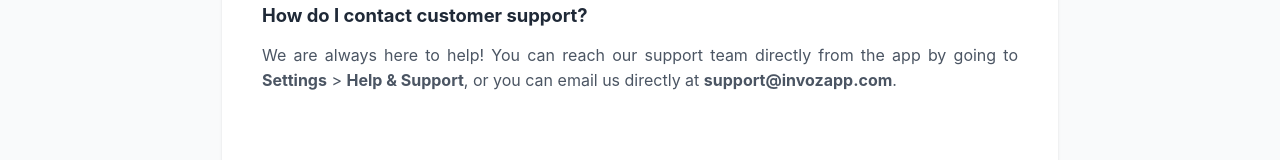
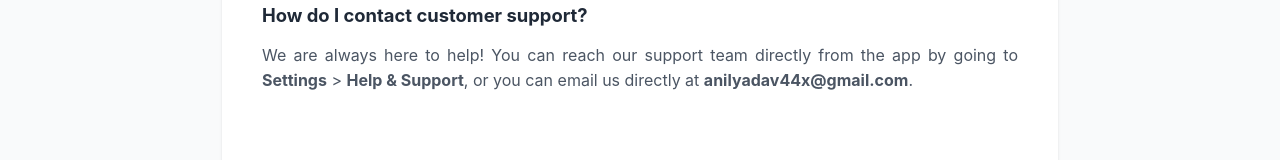
Before and after one commit to anil-s-yadav/real_invoice, a React (Vite) app in the folder website/: page / in a window 1280 px wide. Shown: the part 2996-3156 px from the top of the page. Built offline with nearby package versions, Linux system fonts and the light colour scheme.

Commit message:
chore: Updated support email to anilyadav44x@gmail.com across all web pages and app settings

```diff
--- a/website/src/pages/DataDeletion.jsx
+++ b/website/src/pages/DataDeletion.jsx
@@ -27,7 +27,7 @@
         <h2>Option 2: Email Request</h2>
         <p>If you no longer have access to the app, you can request data deletion by contacting our support team:</p>
         <ul>
-          <li>Send an email to <strong>support@invozapp.com</strong> from the email address associated with your account.</li>
+          <li>Send an email to <strong>anilyadav44x@gmail.com</strong> from the email address associated with your account.</li>
           <li>Use the subject line: "Account Deletion Request".</li>
           <li>Our team will process your request and permanently delete your data within 7 business days.</li>
         </ul>
--- a/website/src/pages/Faqs.jsx
+++ b/website/src/pages/Faqs.jsx
@@ -106,7 +106,7 @@
         <div className="faq-item">
           <h3>How do I contact customer support?</h3>
           <p>
-            We are always here to help! You can reach our support team directly from the app by going to <strong>Settings</strong> &gt; <strong>Help & Support</strong>, or you can email us directly at <strong>support@invozapp.com</strong>.
+            We are always here to help! You can reach our support team directly from the app by going to <strong>Settings</strong> &gt; <strong>Help & Support</strong>, or you can email us directly at <strong>anilyadav44x@gmail.com</strong>.
           </p>
         </div>
 
--- a/website/src/pages/PrivacyPolicy.jsx
+++ b/website/src/pages/PrivacyPolicy.jsx
@@ -68,7 +68,7 @@
 
         <h2>8. Contact Us</h2>
         <p>
-          If you have questions, concerns, or requests regarding this Privacy Policy or our data practices, please contact our Data Protection Officer at <strong>support@invozapp.com</strong>.
+          If you have questions, concerns, or requests regarding this Privacy Policy or our data practices, please contact our Data Protection Officer at <strong>anilyadav44x@gmail.com</strong>.
         </p>
       </div>
     </div>
--- a/website/src/pages/TermsConditions.jsx
+++ b/website/src/pages/TermsConditions.jsx
@@ -90,7 +90,7 @@
 
         <h2>11. Contact Information</h2>
         <p>
-          If you have any questions regarding these Terms, please contact us at <strong>support@invozapp.com</strong>.
+          If you have any questions regarding these Terms, please contact us at <strong>anilyadav44x@gmail.com</strong>.
         </p>
       </div>
     </div>
```
Also changed, not shown: website/src/pages/Pricing.jsx (line endings or trailing spaces), website/src/pages/PricingTerms.jsx (line endings or trailing spaces), 1 other file (tests, documents, lock files or other folders).
